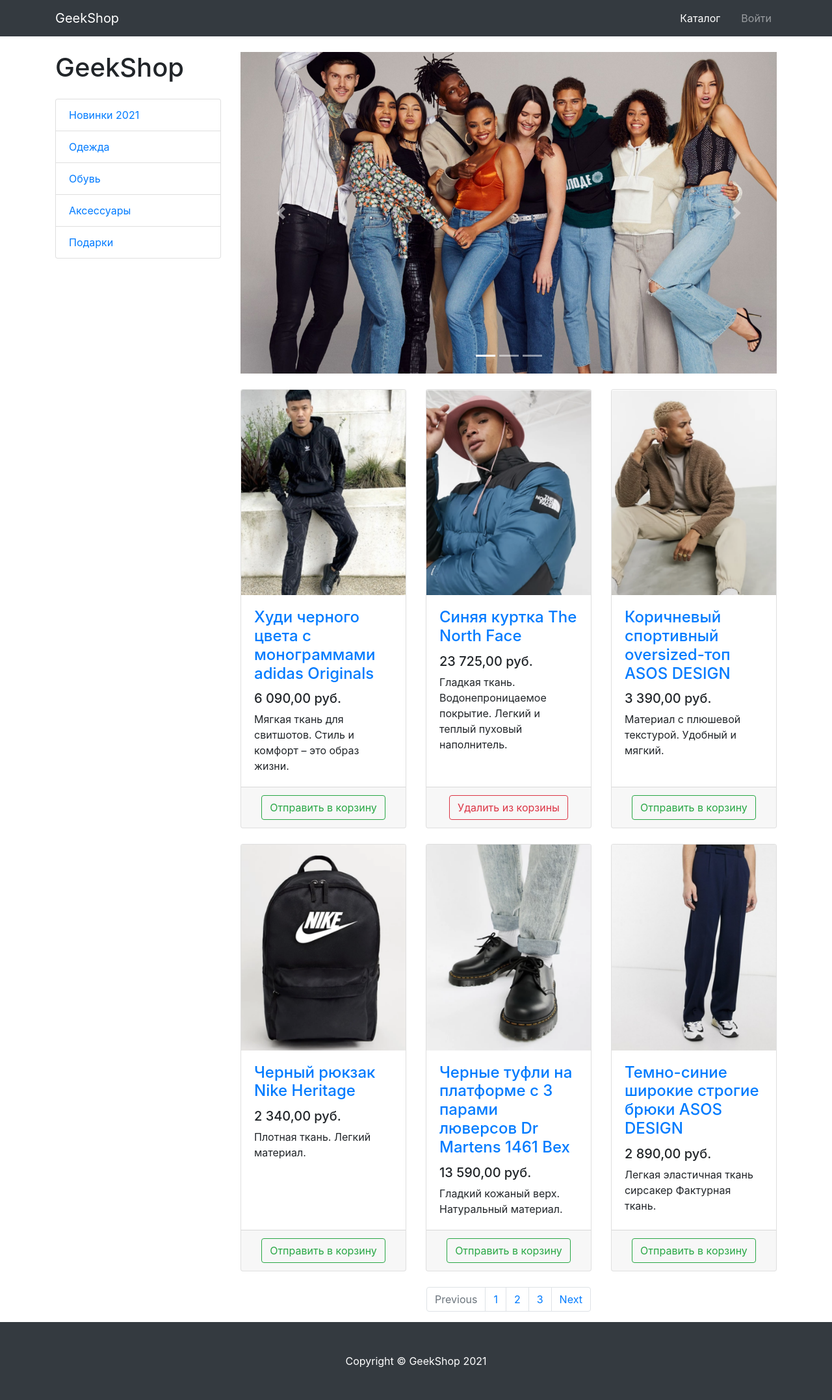
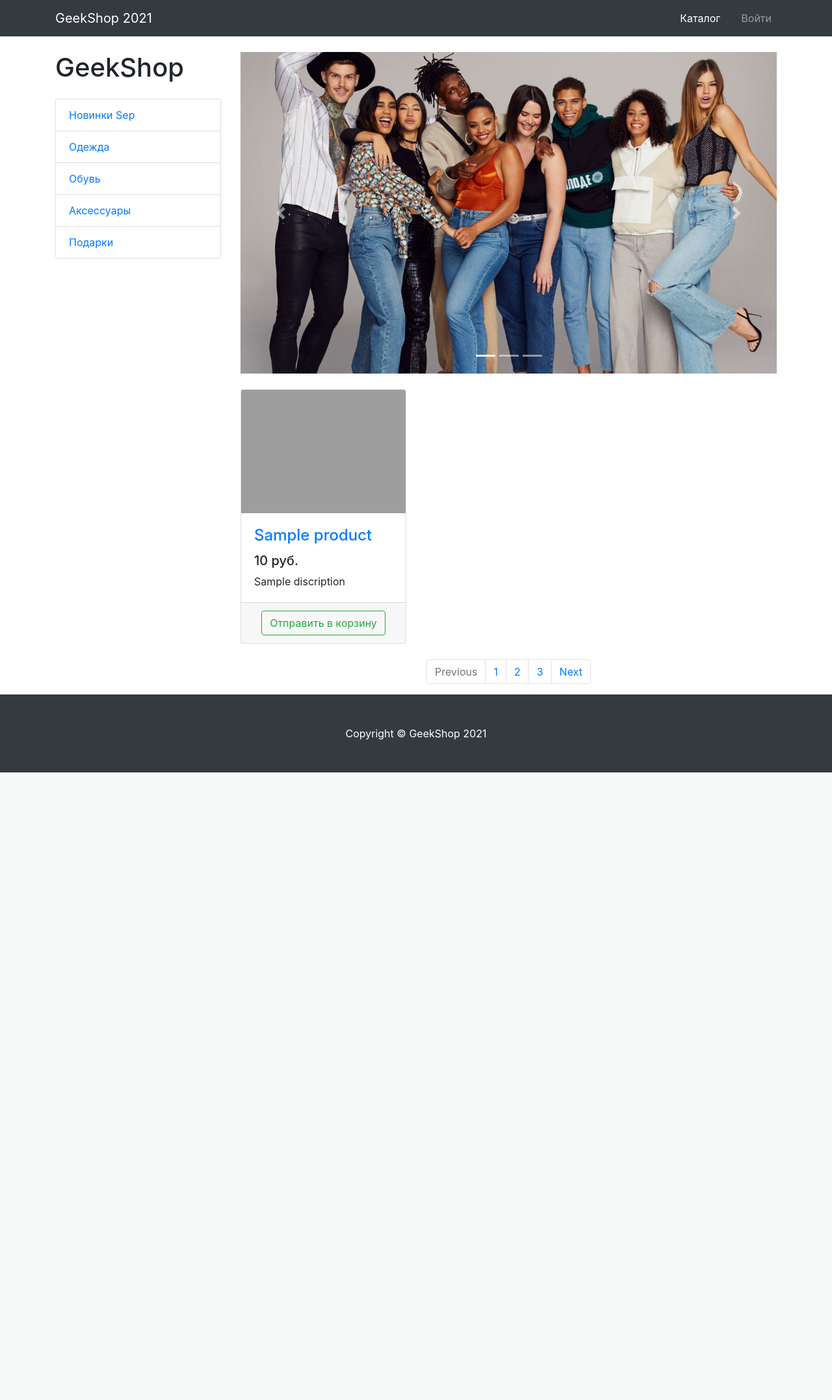
Before and after one commit to NikosPodin/Django, a Django app: template mainapp/templates/mainapp/products.html in a window 1280 px wide. Shown: the whole page at 65% size. After the commit the page ends 1189 px from the top, so only its background shows below. Run offline with Django 3.2, Linux system fonts and the light colour scheme; the template is opened without the code that fills it: most values are stand-ins (such as "Sample title", 1, 10 or a date in 2020); some libraries are stand-ins or nearby versions; grey boxes are pictures that could not be loaded.

Commit message:
lesson 2

```diff
--- a/mainapp/templates/mainapp/base.html
+++ b/mainapp/templates/mainapp/base.html
@@ -26,7 +26,7 @@
 <!-- Navigation -->
 <nav class="navbar navbar-expand-lg navbar-dark bg-dark fixed-top">
     <div class="container">
-        <a class="navbar-brand" href="{% url 'index' %}">GeekShop</a>
+        <a class="navbar-brand" href="{% url 'index' %}">GeekShop  {% now "Y" %}</a>
         <button class="navbar-toggler" type="button" data-toggle="collapse" data-target="#navbarResponsive"
                 aria-controls="navbarResponsive" aria-expanded="false" aria-label="Toggle navigation">
             <span class="navbar-toggler-icon"></span>
--- a/mainapp/templates/mainapp/index.html
+++ b/mainapp/templates/mainapp/index.html
@@ -16,6 +16,8 @@
                     Новые образы и лучшие бренды на GeekShop Store.
                     Бесплатная доставка по всему миру! Аутлет: до -70% Собственный бренд. -20% новым покупателям.
                 </p>
+
+
                 <button id="start-purchase-btn" type="button" class="btn btn-lg">
                     <a id="start-purchase-link" href="{% url 'mainapp:index' %}">
                         Начать покупки
@@ -27,6 +29,8 @@
 </section>
 {% endblock %}
 
+
+
 {#<!-- Bootstrap core JavaScript -->#}
 {#<script src="static/vendor/jquery/jquery.min.js"></script>#}
 {#<script src="static/vendor/bootstrap/js/bootstrap.bundle.min.js"></script>#}
--- a/mainapp/templates/mainapp/products.html
+++ b/mainapp/templates/mainapp/products.html
@@ -15,7 +15,7 @@
 
             <h1 class="my-4">GeekShop</h1>
             <div class="list-group">
-                <a href="#" class="list-group-item"> Новинки  {% now "Y" %}</a>
+                <a href="#" class="list-group-item"> Новинки  {% now "M" %}</a>
                 <a href="#" class="list-group-item">Одежда</a>
                 <a href="#" class="list-group-item">Обувь</a>
                 <a href="#" class="list-group-item">Аксессуары</a>
@@ -55,127 +55,29 @@
             </div>
 
             <div class="row">
+                {% for product in products %}
 
                 <div class="col-lg-4 col-md-6 mb-4">
                     <div class="card h-100">
                         <a href="#">
                             <img class="card-img-top"
-                                 src="{% static 'vendor/img/products/Adidas-hoodie.png' %}"
+                                 src= {% static product.href %}
+{#                                 src="{% static 'vendor/img/products/Adidas-hoodie.png' %}" #}
                                  alt="">
                         </a>
                         <div class="card-body">
                             <h4 class="card-title">
-                                <a href="#">Худи черного цвета с монограммами adidas Originals</a>
+                                <a href="#">{{ product.name }}</a>
                             </h4>
-                            <h5>6 090,00 руб.</h5>
-                            <p class="card-text">Мягкая ткань для свитшотов. Стиль и комфорт – это образ жизни.</p>
+                            <h5>{{ product.price }} руб.</h5>
+                            <p class="card-text">{{ product.discription }}</p>
                         </div>
                         <div class="card-footer text-center">
                             <button type="button" class="btn btn-outline-success">Отправить в корзину</button>
                         </div>
                     </div>
                 </div>
-
-                <div class="col-lg-4 col-md-6 mb-4">
-                    <div class="card h-100">
-                        <a href="#">
-                            <img class="card-img-top"
-                                 src="{% static 'vendor/img/products/Blue-jacket-The-North-Face.png' %}" alt="">
-                        </a>
-                        <div class="card-body">
-                            <h4 class="card-title">
-                                <a href="#">Синяя куртка The North Face</a>
-                            </h4>
-                            <h5>23 725,00 руб.</h5>
-                            <p class="card-text">
-                                Гладкая ткань. Водонепроницаемое покрытие. Легкий и теплый пуховый наполнитель.
-                            </p>
-                        </div>
-                        <div class="card-footer text-center">
-                            <button type="button" class="btn btn-outline-danger">Удалить из корзины</button>
-                        </div>
-                    </div>
-                </div>
-
-                <div class="col-lg-4 col-md-6 mb-4">
-                    <div class="card h-100">
-                        <a href="#">
-                            <img class="card-img-top"
-                                 src="{% static 'vendor/img/products/Brown-sports-oversized-top-ASOS-DESIGN.png' %}"
-                                 alt="">
-                        </a>
-                        <div class="card-body">
-                            <h4 class="card-title">
-                                <a href="#">Коричневый спортивный oversized-топ ASOS DESIGN</a>
-                            </h4>
-                            <h5>3 390,00 руб.</h5>
-                            <p class="card-text">Материал с плюшевой текстурой. Удобный и мягкий.</p>
-                        </div>
-                        <div class="card-footer text-center">
-                            <button type="button" class="btn btn-outline-success">Отправить в корзину</button>
-                        </div>
-                    </div>
-                </div>
-
-                <div class="col-lg-4 col-md-6 mb-4">
-                    <div class="card h-100">
-                        <a href="#">
-                            <img class="card-img-top"
-                                 src="{% static 'vendor/img/products/Black-Nike-Heritage-backpack.png' %}"
-                                 alt="">
-                        </a>
-                        <div class="card-body">
-                            <h4 class="card-title">
-                                <a href="#">Черный рюкзак Nike Heritage</a>
-                            </h4>
-                            <h5>2 340,00 руб.</h5>
-                            <p class="card-text">Плотная ткань. Легкий материал.</p>
-                        </div>
-                        <div class="card-footer text-center">
-                            <button type="button" class="btn btn-outline-success">Отправить в корзину</button>
-                        </div>
-                    </div>
-                </div>
-
-                <div class="col-lg-4 col-md-6 mb-4">
-                    <div class="card h-100">
-                        <a href="#">
-                            <img class="card-img-top"
-                                 src="{% static 'vendor/img/products/Black-Dr-Martens-shoes.png' %}"
-                                 alt="">
-                        </a>
-                        <div class="card-body">
-                            <h4 class="card-title">
-                                <a href="#">Черные туфли на платформе с 3 парами люверсов Dr Martens 1461 Bex</a>
-                            </h4>
-                            <h5>13 590,00 руб.</h5>
-                            <p class="card-text">Гладкий кожаный верх. Натуральный материал.</p>
-                        </div>
-                        <div class="card-footer text-center">
-                            <button type="button" class="btn btn-outline-success">Отправить в корзину</button>
-                        </div>
-                    </div>
-                </div>
-
-                <div class="col-lg-4 col-md-6 mb-4">
-                    <div class="card h-100">
-                        <a href="#">
-                            <img class="card-img-top"
-                                 src="{% static 'vendor/img/products/Dark-blue-wide-leg-ASOs-DESIGN-trousers.png' %}"
-                                 alt="">
-                        </a>
-                        <div class="card-body">
-                            <h4 class="card-title">
-                                <a href="#">Темно-синие широкие строгие брюки ASOS DESIGN</a>
-                            </h4>
-                            <h5>2 890,00 руб.</h5>
-                            <p class="card-text">Легкая эластичная ткань сирсакер Фактурная ткань.</p>
-                        </div>
-                        <div class="card-footer text-center">
-                            <button type="button" class="btn btn-outline-success">Отправить в корзину</button>
-                        </div>
-                    </div>
-                </div>
+                {% endfor %}
 
             </div>
 
```
Also changed, not shown: mainapp/views.py (+32 -3 lines).
